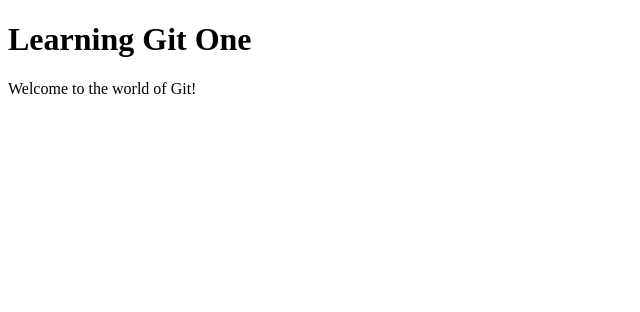
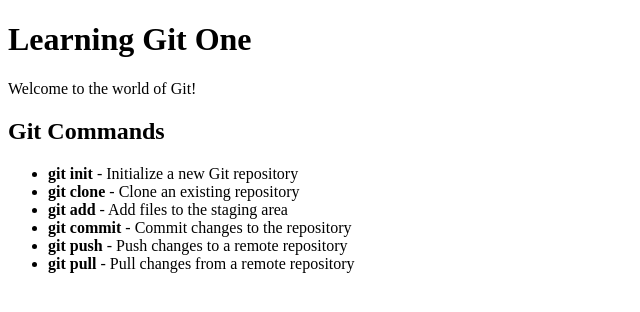
Before and after one commit to TANVIRFAZLEY/learn-git-one, a plain HTML site: page index.html in a window 1280 px wide. Shown: the whole page, without its empty margins (0-640 px from the left). Drawn offline with Linux system fonts and the light colour scheme.

Commit message:
added git commands

```diff
--- a/index.html
+++ b/index.html
@@ -8,5 +8,22 @@
     <body>
         <h1>Learning Git One</h1>
         <p>Welcome to the world of Git!</p>
+
+        <h2>Git Commands</h2>
+        <ul>
+            <li><strong>git init</strong> - Initialize a new Git repository</li>
+            <li><strong>git clone</strong> - Clone an existing repository</li>
+            <li><strong>git add</strong> - Add files to the staging area</li>
+            <li>
+                <strong>git commit</strong> - Commit changes to the repository
+            </li>
+            <li>
+                <strong>git push</strong> - Push changes to a remote repository
+            </li>
+            <li>
+                <strong>git pull</strong> - Pull changes from a remote
+                repository
+            </li>
+        </ul>
     </body>
 </html>
```
